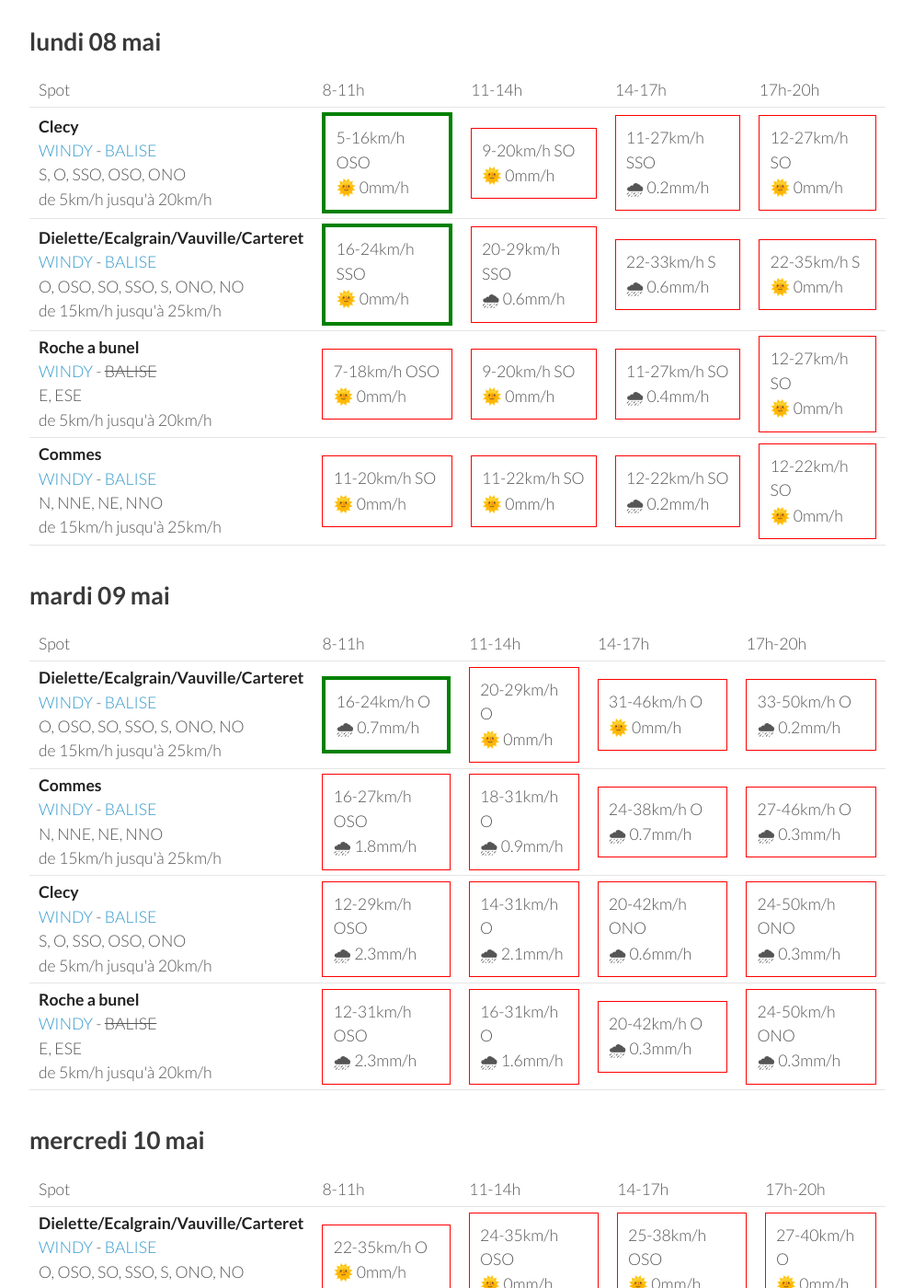
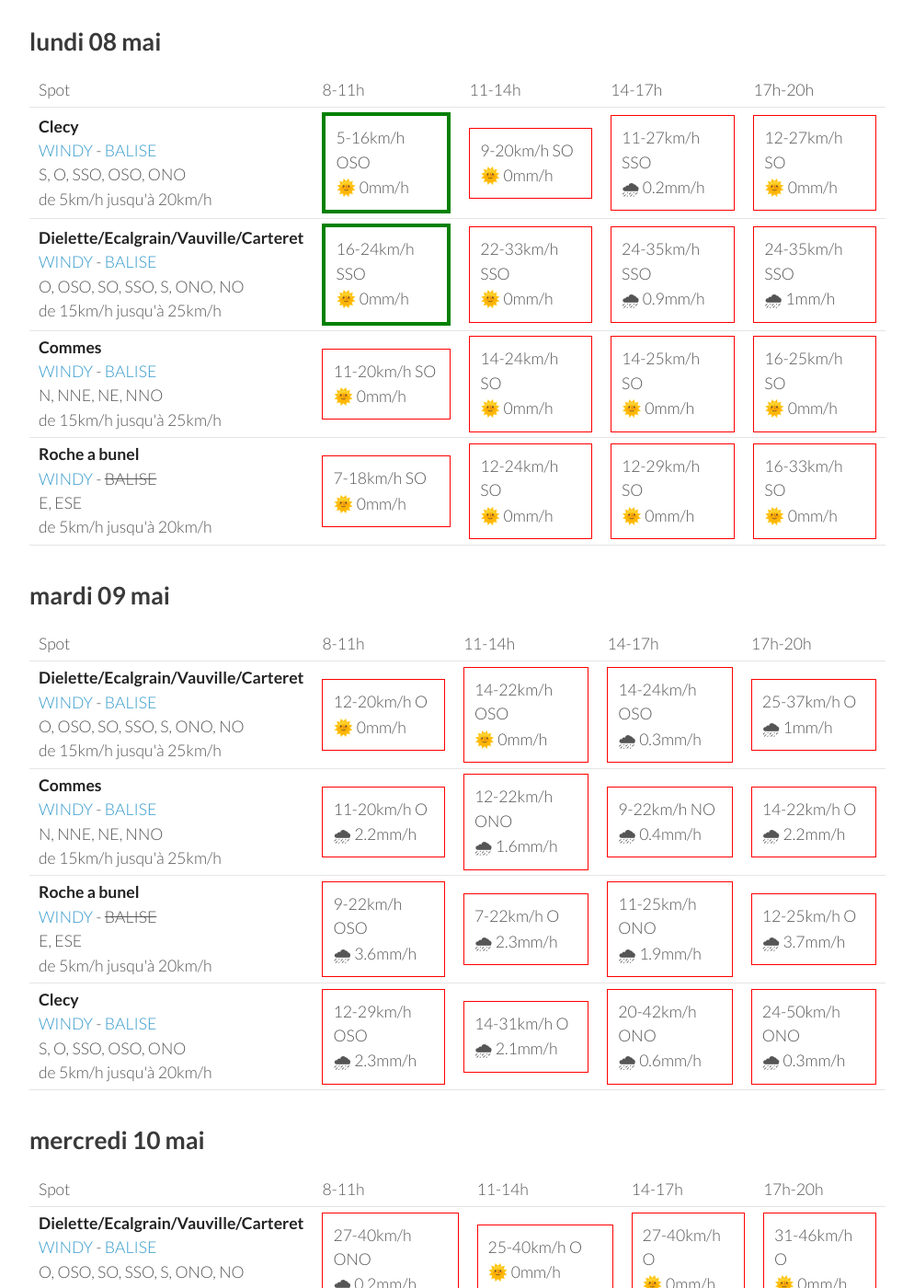
Before and after one commit to parapente-dans-le-nord/parapente-dans-le-nord.github.io, a Jekyll site: the page built from normandie.markdown, in a window 1280 px wide and 1400 px high, scrolled down 1435 px. Shown: the whole window at 92% size, without its empty margins (26-1020 px from the left). Built offline with Jekyll 4.4.1, drawn with Linux system fonts in a browser that asks for light colours; some of the changed text lies outside the part shown.

Commit message:
update index.markdown

```diff
--- a/normandie.markdown
+++ b/normandie.markdown
@@ -147,19 +147,9 @@ page mise à jour le samedi 06 mai 06:46
         <td><strong>Dielette/Ecalgrain/Vauville/Carteret</strong><br><a href="https://windy.com/49.650/-1.856?49.243,-1.856,8">WINDY</a> - <span class=""><a href="http://www.balisemeteo.com/balise.php?idBalise=81">BALISE</a> </span><br> <span class="vent-favorable">O, OSO, SO, SSO, S, ONO, NO</span><br><span class="force-vent">de 15km/h jusqu'à 25km/h</span> </td>
 
             <td><div class="flyable"><p>16-24km/h SSO</p><p>🌞 0mm/h</p></div></td>
-            <td><div class="not-flyable"><p>20-29km/h SSO</p><p>🌧 0.6mm/h</p></div></td>
-            <td><div class="not-flyable"><p>22-33km/h S</p><p>🌧 0.6mm/h</p></div></td>
-            <td><div class="not-flyable"><p>22-35km/h S</p><p>🌞 0mm/h</p></div></td>
-
-
-    </tr>
-<tr>
-        <td><strong>Roche a bunel</strong><br><a href="https://windy.com/48.993/-0.499?48.580,-0.499,8">WINDY</a> - <span class="no-balise"> BALISE </span><br> <span class="vent-favorable">E, ESE</span><br><span class="force-vent">de 5km/h jusqu'à 20km/h</span> </td>
-
-            <td><div class="not-flyable"><p>7-18km/h OSO</p><p>🌞 0mm/h</p></div></td>
-            <td><div class="not-flyable"><p>9-20km/h SO</p><p>🌞 0mm/h</p></div></td>
-            <td><div class="not-flyable"><p>11-27km/h SO</p><p>🌧 0.4mm/h</p></div></td>
-            <td><div class="not-flyable"><p>12-27km/h SO</p><p>🌞 0mm/h</p></div></td>
+            <td><div class="not-flyable"><p>22-33km/h SSO</p><p>🌞 0mm/h</p></div></td>
+            <td><div class="not-flyable"><p>24-35km/h SSO</p><p>🌧 0.9mm/h</p></div></td>
+            <td><div class="not-flyable"><p>24-35km/h SSO</p><p>🌧 1mm/h</p></div></td>
 
 
     </tr>
@@ -167,9 +157,19 @@ page mise à jour le samedi 06 mai 06:46
         <td><strong>Commes</strong><br><a href="https://windy.com/49.346/-0.726?48.936,-0.726,8">WINDY</a> - <span class=""><a href="http://www.balisemeteo.com/balise.php?idBalise=158">BALISE</a> </span><br> <span class="vent-favorable">N, NNE, NE, NNO</span><br><span class="force-vent">de 15km/h jusqu'à 25km/h</span> </td>
 
             <td><div class="not-flyable"><p>11-20km/h SO</p><p>🌞 0mm/h</p></div></td>
-            <td><div class="not-flyable"><p>11-22km/h SO</p><p>🌞 0mm/h</p></div></td>
-            <td><div class="not-flyable"><p>12-22km/h SO</p><p>🌧 0.2mm/h</p></div></td>
-            <td><div class="not-flyable"><p>12-22km/h SO</p><p>🌞 0mm/h</p></div></td>
+            <td><div class="not-flyable"><p>14-24km/h SO</p><p>🌞 0mm/h</p></div></td>
+            <td><div class="not-flyable"><p>14-25km/h SO</p><p>🌞 0mm/h</p></div></td>
+            <td><div class="not-flyable"><p>16-25km/h SO</p><p>🌞 0mm/h</p></div></td>
+
+
+    </tr>
+<tr>
+        <td><strong>Roche a bunel</strong><br><a href="https://windy.com/48.993/-0.499?48.580,-0.499,8">WINDY</a> - <span class="no-balise"> BALISE </span><br> <span class="vent-favorable">E, ESE</span><br><span class="force-vent">de 5km/h jusqu'à 20km/h</span> </td>
+
+            <td><div class="not-flyable"><p>7-18km/h SO</p><p>🌞 0mm/h</p></div></td>
+            <td><div class="not-flyable"><p>12-24km/h SO</p><p>🌞 0mm/h</p></div></td>
+            <td><div class="not-flyable"><p>12-29km/h SO</p><p>🌞 0mm/h</p></div></td>
+            <td><div class="not-flyable"><p>16-33km/h SO</p><p>🌞 0mm/h</p></div></td>
 
 
     </tr>
@@ -192,20 +192,30 @@ page mise à jour le samedi 06 mai 06:46
 <tr>
         <td><strong>Dielette/Ecalgrain/Vauville/Carteret</strong><br><a href="https://windy.com/49.650/-1.856?49.243,-1.856,8">WINDY</a> - <span class=""><a href="http://www.balisemeteo.com/balise.php?idBalise=81">BALISE</a> </span><br> <span class="vent-favorable">O, OSO, SO, SSO, S, ONO, NO</span><br><span class="force-vent">de 15km/h jusqu'à 25km/h</span> </td>
 
-            <td><div class="flyable"><p>16-24km/h O</p><p>🌧 0.7mm/h</p></div></td>
-            <td><div class="not-flyable"><p>20-29km/h O</p><p>🌞 0mm/h</p></div></td>
-            <td><div class="not-flyable"><p>31-46km/h O</p><p>🌞 0mm/h</p></div></td>
-            <td><div class="not-flyable"><p>33-50km/h O</p><p>🌧 0.2mm/h</p></div></td>
+            <td><div class="not-flyable"><p>12-20km/h O</p><p>🌞 0mm/h</p></div></td>
+            <td><div class="not-flyable"><p>14-22km/h OSO</p><p>🌞 0mm/h</p></div></td>
+            <td><div class="not-flyable"><p>14-24km/h OSO</p><p>🌧 0.3mm/h</p></div></td>
+            <td><div class="not-flyable"><p>25-37km/h O</p><p>🌧 1mm/h</p></div></td>
 
 
     </tr>
 <tr>
         <td><strong>Commes</strong><br><a href="https://windy.com/49.346/-0.726?48.936,-0.726,8">WINDY</a> - <span class=""><a href="http://www.balisemeteo.com/balise.php?idBalise=158">BALISE</a> </span><br> <span class="vent-favorable">N, NNE, NE, NNO</span><br><span class="force-vent">de 15km/h jusqu'à 25km/h</span> </td>
 
-            <td><div class="not-flyable"><p>16-27km/h OSO</p><p>🌧 1.8mm/h</p></div></td>
-            <td><div class="not-flyable"><p>18-31km/h O</p><p>🌧 0.9mm/h</p></div></td>
-            <td><div class="not-flyable"><p>24-38km/h O</p><p>🌧 0.7mm/h</p></div></td>
-            <td><div class="not-flyable"><p>27-46km/h O</p><p>🌧 0.3mm/h</p></div></td>
+            <td><div class="not-flyable"><p>11-20km/h O</p><p>🌧 2.2mm/h</p></div></td>
+            <td><div class="not-flyable"><p>12-22km/h ONO</p><p>🌧 1.6mm/h</p></div></td>
+            <td><div class="not-flyable"><p>9-22km/h NO</p><p>🌧 0.4mm/h</p></div></td>
+            <td><div class="not-flyable"><p>14-22km/h O</p><p>🌧 2.2mm/h</p></div></td>
+
+
+    </tr>
+<tr>
+        <td><strong>Roche a bunel</strong><br><a href="https://windy.com/48.993/-0.499?48.580,-0.499,8">WINDY</a> - <span class="no-balise"> BALISE </span><br> <span class="vent-favorable">E, ESE</span><br><span class="force-vent">de 5km/h jusqu'à 20km/h</span> </td>
+
+            <td><div class="not-flyable"><p>9-22km/h OSO</p><p>🌧 3.6mm/h</p></div></td>
+            <td><div class="not-flyable"><p>7-22km/h O</p><p>🌧 2.3mm/h</p></div></td>
+            <td><div class="not-flyable"><p>11-25km/h ONO</p><p>🌧 1.9mm/h</p></div></td>
+            <td><div class="not-flyable"><p>12-25km/h O</p><p>🌧 3.7mm/h</p></div></td>
 
 
     </tr>
@@ -215,16 +225,6 @@ page mise à jour le samedi 06 mai 06:46
             <td><div class="not-flyable"><p>12-29km/h OSO</p><p>🌧 2.3mm/h</p></div></td>
             <td><div class="not-flyable"><p>14-31km/h O</p><p>🌧 2.1mm/h</p></div></td>
             <td><div class="not-flyable"><p>20-42km/h ONO</p><p>🌧 0.6mm/h</p></div></td>
-            <td><div class="not-flyable"><p>24-50km/h ONO</p><p>🌧 0.3mm/h</p></div></td>
-
-
-    </tr>
-<tr>
-        <td><strong>Roche a bunel</strong><br><a href="https://windy.com/48.993/-0.499?48.580,-0.499,8">WINDY</a> - <span class="no-balise"> BALISE </span><br> <span class="vent-favorable">E, ESE</span><br><span class="force-vent">de 5km/h jusqu'à 20km/h</span> </td>
-
-            <td><div class="not-flyable"><p>12-31km/h OSO</p><p>🌧 2.3mm/h</p></div></td>
-            <td><div class="not-flyable"><p>16-31km/h O</p><p>🌧 1.6mm/h</p></div></td>
-            <td><div class="not-flyable"><p>20-42km/h O</p><p>🌧 0.3mm/h</p></div></td>
             <td><div class="not-flyable"><p>24-50km/h ONO</p><p>🌧 0.3mm/h</p></div></td>
 
 
@@ -248,20 +248,10 @@ page mise à jour le samedi 06 mai 06:46
 <tr>
         <td><strong>Dielette/Ecalgrain/Vauville/Carteret</strong><br><a href="https://windy.com/49.650/-1.856?49.243,-1.856,8">WINDY</a> - <span class=""><a href="http://www.balisemeteo.com/balise.php?idBalise=81">BALISE</a> </span><br> <span class="vent-favorable">O, OSO, SO, SSO, S, ONO, NO</span><br><span class="force-vent">de 15km/h jusqu'à 25km/h</span> </td>
 
-            <td><div class="not-flyable"><p>22-35km/h O</p><p>🌞 0mm/h</p></div></td>
-            <td><div class="not-flyable"><p>24-35km/h OSO</p><p>🌞 0mm/h</p></div></td>
-            <td><div class="not-flyable"><p>25-38km/h OSO</p><p>🌞 0mm/h</p></div></td>
+            <td><div class="not-flyable"><p>27-40km/h ONO</p><p>🌧 0.2mm/h</p></div></td>
+            <td><div class="not-flyable"><p>25-40km/h O</p><p>🌞 0mm/h</p></div></td>
             <td><div class="not-flyable"><p>27-40km/h O</p><p>🌞 0mm/h</p></div></td>
-
-
-    </tr>
-<tr>
-        <td><strong>Commes</strong><br><a href="https://windy.com/49.346/-0.726?48.936,-0.726,8">WINDY</a> - <span class=""><a href="http://www.balisemeteo.com/balise.php?idBalise=158">BALISE</a> </span><br> <span class="vent-favorable">N, NNE, NE, NNO</span><br><span class="force-vent">de 15km/h jusqu'à 25km/h</span> </td>
-
-            <td><div class="not-flyable"><p>20-31km/h OSO</p><p>🌞 0mm/h</p></div></td>
-            <td><div class="not-flyable"><p>22-35km/h OSO</p><p>🌧 0.3mm/h</p></div></td>
-            <td><div class="not-flyable"><p>18-37km/h OSO</p><p>🌧 0.4mm/h</p></div></td>
-            <td><div class="not-flyable"><p>20-33km/h O</p><p>🌞 0mm/h</p></div></td>
+            <td><div class="not-flyable"><p>31-46km/h O</p><p>🌞 0mm/h</p></div></td>
 
 
     </tr>
@@ -276,12 +266,22 @@ page mise à jour le samedi 06 mai 06:46
 
     </tr>
 <tr>
+        <td><strong>Commes</strong><br><a href="https://windy.com/49.346/-0.726?48.936,-0.726,8">WINDY</a> - <span class=""><a href="http://www.balisemeteo.com/balise.php?idBalise=158">BALISE</a> </span><br> <span class="vent-favorable">N, NNE, NE, NNO</span><br><span class="force-vent">de 15km/h jusqu'à 25km/h</span> </td>
+
+            <td><div class="not-flyable"><p>22-37km/h O</p><p>🌞 0mm/h</p></div></td>
+            <td><div class="not-flyable"><p>22-38km/h O</p><p>🌧 0.2mm/h</p></div></td>
+            <td><div class="not-flyable"><p>22-40km/h O</p><p>🌧 0.8mm/h</p></div></td>
+            <td><div class="not-flyable"><p>25-40km/h O</p><p>🌧 0.5mm/h</p></div></td>
+
+
+    </tr>
+<tr>
         <td><strong>Roche a bunel</strong><br><a href="https://windy.com/48.993/-0.499?48.580,-0.499,8">WINDY</a> - <span class="no-balise"> BALISE </span><br> <span class="vent-favorable">E, ESE</span><br><span class="force-vent">de 5km/h jusqu'à 20km/h</span> </td>
 
-            <td><div class="not-flyable"><p>14-31km/h OSO</p><p>🌞 0mm/h</p></div></td>
-            <td><div class="not-flyable"><p>16-37km/h OSO</p><p>🌧 0.3mm/h</p></div></td>
-            <td><div class="not-flyable"><p>16-37km/h O</p><p>🌧 0.5mm/h</p></div></td>
-            <td><div class="not-flyable"><p>14-37km/h O</p><p>🌧 0.3mm/h</p></div></td>
+            <td><div class="not-flyable"><p>16-37km/h O</p><p>🌞 0mm/h</p></div></td>
+            <td><div class="not-flyable"><p>20-42km/h ONO</p><p>🌧 0.6mm/h</p></div></td>
+            <td><div class="not-flyable"><p>20-46km/h O</p><p>🌧 0.3mm/h</p></div></td>
+            <td><div class="not-flyable"><p>22-46km/h O</p><p>🌧 0.3mm/h</p></div></td>
 
 
     </tr>
@@ -289,3 +289,49 @@ page mise à jour le samedi 06 mai 06:46
 </tbody>
 </table>
 {:/}
+## jeudi 11 mai
+
+{::nomarkdown}
+<table>
+  <tbody>
+    <tr>
+      <td>Spot</td>
+      <td>8-11h</td>
+      <td>11-14h</td>
+      <td>14-17h</td>
+      <td>17h-20h</td>
+    </tr>
+<tr>
+        <td><strong>Dielette/Ecalgrain/Vauville/Carteret</strong><br><a href="https://windy.com/49.650/-1.856?49.243,-1.856,8">WINDY</a> - <span class=""><a href="http://www.balisemeteo.com/balise.php?idBalise=81">BALISE</a> </span><br> <span class="vent-favorable">O, OSO, SO, SSO, S, ONO, NO</span><br><span class="force-vent">de 15km/h jusqu'à 25km/h</span> </td>
+
+            <td><div class="not-flyable"><p>20-29km/h NO</p><p>🌞 0mm/h</p></div></td>
+            <td><div class="not-flyable"><p>20-31km/h NO</p><p>🌧 0.3mm/h</p></div></td>
+            <td><div class="not-flyable"><p>22-35km/h ONO</p><p>🌧 0.4mm/h</p></div></td>
+            <td><div class="not-flyable"><p>22-33km/h ONO</p><p>🌞 0mm/h</p></div></td>
+
+
+    </tr>
+<tr>
+        <td><strong>Commes</strong><br><a href="https://windy.com/49.346/-0.726?48.936,-0.726,8">WINDY</a> - <span class=""><a href="http://www.balisemeteo.com/balise.php?idBalise=158">BALISE</a> </span><br> <span class="vent-favorable">N, NNE, NE, NNO</span><br><span class="force-vent">de 15km/h jusqu'à 25km/h</span> </td>
+
+            <td><div class="not-flyable"><p>16-27km/h O</p><p>🌞 0mm/h</p></div></td>
+            <td><div class="not-flyable"><p>14-27km/h NO</p><p>🌧 1.2mm/h</p></div></td>
+            <td><div class="not-flyable"><p>14-27km/h NO</p><p>🌧 0.8mm/h</p></div></td>
+            <td><div class="not-flyable"><p>18-31km/h NO</p><p>🌧 1.7mm/h</p></div></td>
+
+
+    </tr>
+<tr>
+        <td><strong>Roche a bunel</strong><br><a href="https://windy.com/48.993/-0.499?48.580,-0.499,8">WINDY</a> - <span class="no-balise"> BALISE </span><br> <span class="vent-favorable">E, ESE</span><br><span class="force-vent">de 5km/h jusqu'à 20km/h</span> </td>
+
+            <td><div class="not-flyable"><p>12-24km/h O</p><p>🌞 0mm/h</p></div></td>
+            <td><div class="not-flyable"><p>12-29km/h ONO</p><p>🌧 0.2mm/h</p></div></td>
+            <td><div class="not-flyable"><p>9-31km/h O</p><p>🌧 2.5mm/h</p></div></td>
+            <td><div class="not-flyable"><p>11-31km/h NO</p><p>🌧 2.9mm/h</p></div></td>
+
+
+    </tr>
+
+</tbody>
+</table>
+{:/}
```
Also changed, not shown: other parts of normandie.markdown (+1 -1 lines).
